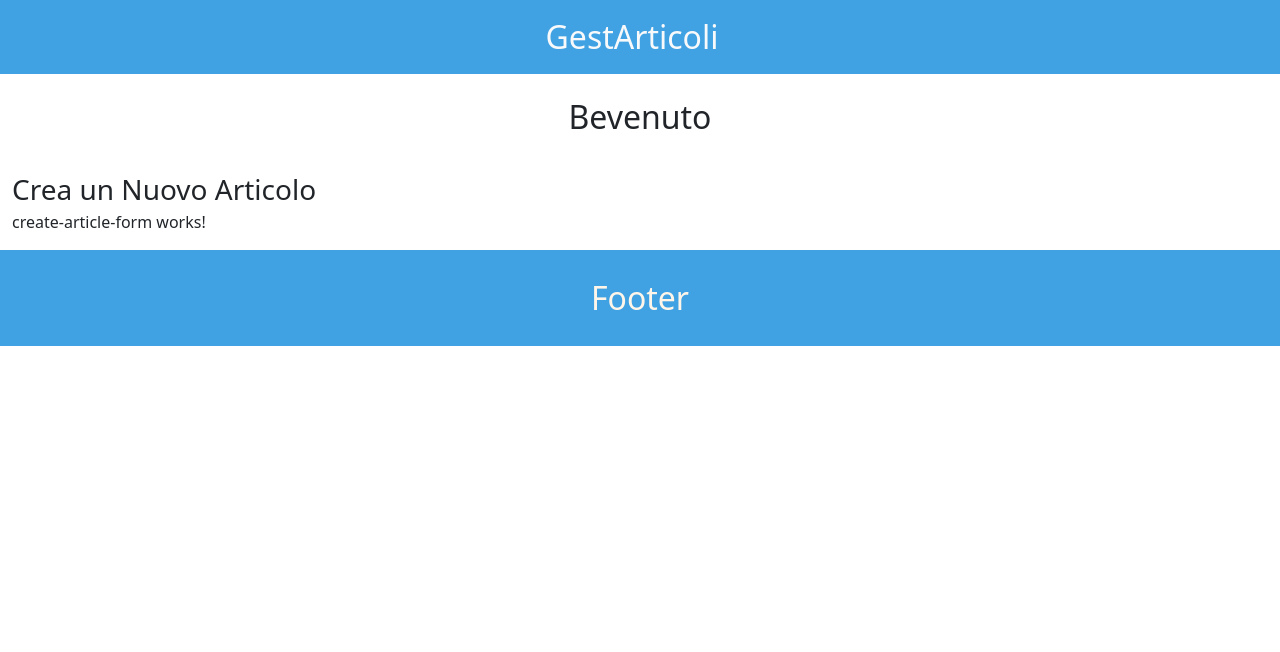
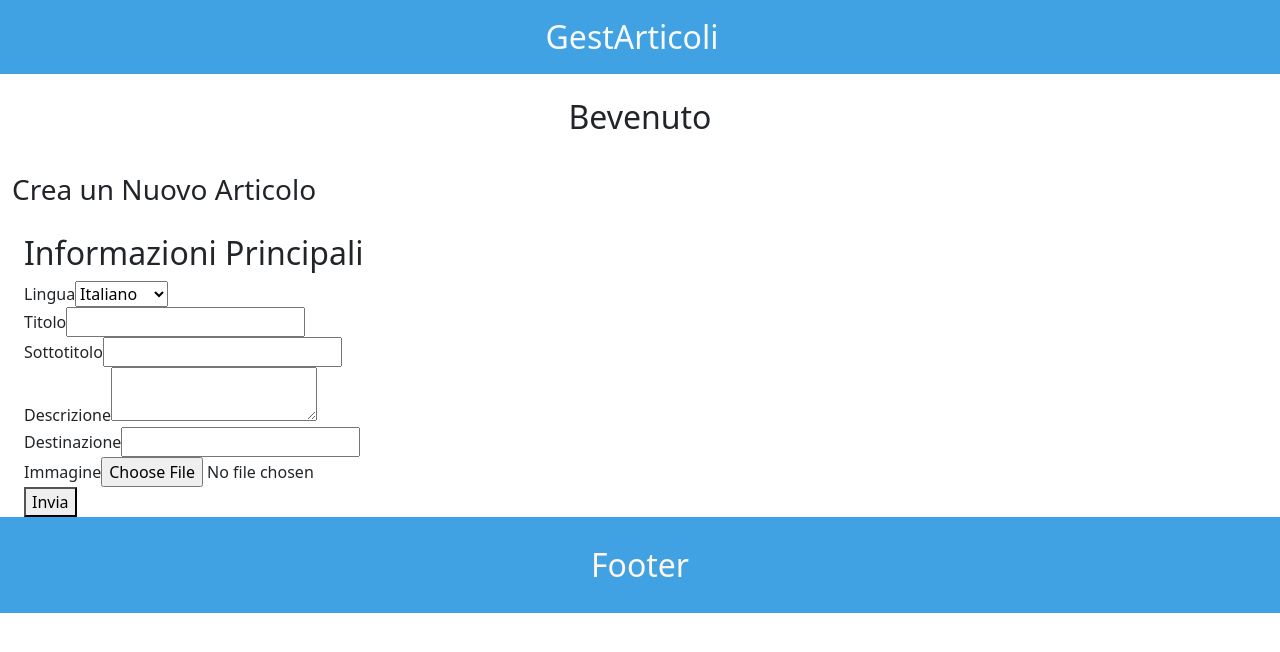
Before and after one commit to rcelani/GestArticoli, an Angular app: page /admin/dashboard in a window 1280 px wide. Shown: the top 652 px of the page. Built offline with nearby package versions, Linux system fonts and the light colour scheme.

Commit message:
Creazione del form dell'articolo e inizializzazione del FormGroup più validators

```diff
--- a/src/app/admin-dashboard/create-article-form/create-article-form.component.html
+++ b/src/app/admin-dashboard/create-article-form/create-article-form.component.html
@@ -1 +1,43 @@
-<p>create-article-form works!</p>
+<div class="container-fluid mt-4">
+    <div class="row">
+        <div class="col-12">
+        <form [formGroup]="formArticles" (ngSubmit)="onSubmit()">
+            <div>
+                <h2>Informazioni Principali</h2>
+                <div>
+                    <label for="lingua">Lingua</label>
+                    <select formControlName="lingua" id="lingua">
+                        <option *ngFor="let lang of languages" value="{{ lang }}">{{ lang }}</option>
+                    </select>
+                </div>
+                <div>
+                    <label for="title">Titolo</label>
+                    <input type="text" formControlName="title" id="title" />
+                </div>
+                <div>
+                    <label for="subtitle">Sottotitolo</label>
+                    <input type="text" formControlName="subtitle" id="subtitle" />
+                </div>
+                <div>
+                    <label for="description">Descrizione</label>
+                    <textarea formControlName="description" id="description"></textarea>
+                </div>
+                <div>
+                    <label for="destinationID">Destinazione</label>
+                    <input type="text" formControlName="destinationID" id="destinationID" />
+                </div>
+                <div>
+                    <label for="mediaImage">Immagine</label>
+                    <input
+                    type="file"
+                    accept="image/*"
+                    id="mediaImage"
+                    />
+                </div>
+            </div>
+            <!-- vari Paragrafi -->
+            <button type="submit">Invia</button>
+        </form>
+        </div>
+    </div>
+</div>
--- a/src/app/admin-dashboard/create-article-form/create-article-form.component.ts
+++ b/src/app/admin-dashboard/create-article-form/create-article-form.component.ts
@@ -1,12 +1,43 @@
+import { CommonModule } from '@angular/common';
 import { Component } from '@angular/core';
+import { FormArray, FormBuilder, FormGroup, FormsModule, Validators, ReactiveFormsModule } from '@angular/forms';
 
 @Component({
   selector: 'app-create-article-form',
   standalone: true,
-  imports: [],
+  imports: [CommonModule, FormsModule, ReactiveFormsModule],
   templateUrl: './create-article-form.component.html',
   styleUrl: './create-article-form.component.css'
 })
 export class CreateArticleFormComponent {
+  formArticles!: FormGroup;
+  languages: Array<string> = [
+    "Italiano",
+    "Inglese",
+    "Spagnolo",
+    "Francese"
+  ];
 
+  constructor(private fb: FormBuilder) { }
+
+  ngOnInit() {
+    /* qui definisco e inizializzo il form group dell'articolo usando i validators */
+    this.formArticles = this.fb.group({
+      lingua: [this.languages[0], Validators.required],
+      title: ['', [Validators.required, Validators.maxLength(15)]],
+      subtitle: ['', Validators.maxLength(17)],
+      description: ['', Validators.required],
+      destinationID: ['', Validators.required],
+      mediaImage: [null, Validators.required], /* manca controllo max misure img */
+      paragraphs: this.fb.array([]) /* creo array di paragrafi */
+    });
+  }
+
+  onSubmit() {
+    if (this.formArticles.valid) {
+      console.log(this.formArticles.value);
+    } else {
+      console.error('Form is invalid');
+    }
+  }
 }
```
